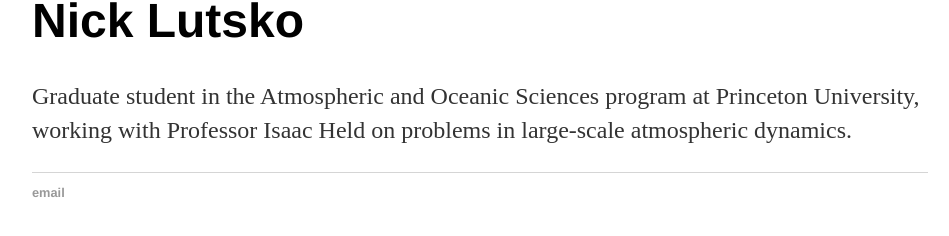
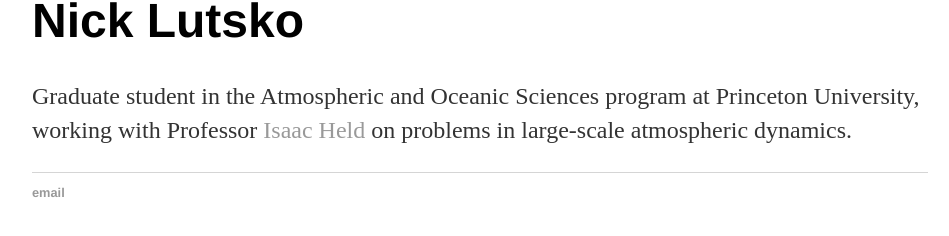
Before and after one commit to nicklutsko/nicklutsko.github.io, a Jekyll site: the page built from index.html, in a window 1280 px wide. Shown: the part 117-353 px from the top of the page, without its empty margins (160-1109 px from the left). Built offline with Jekyll 4.4.1, drawn with Linux system fonts in a browser that asks for light colours.

Commit message:
Update index.html

```diff
--- a/index.html
+++ b/index.html
@@ -5,5 +5,5 @@
 <div class="blurb">
 	<h1>Nick Lutsko</h1>
 	<p>Graduate student in the Atmospheric and Oceanic Sciences program at Princeton University,
-	working with Professor Isaac Held on problems in large-scale atmospheric dynamics.</p>
+	working with Professor <a href="http://www.gfdl.noaa.gov/isaac-held-homepage">Isaac Held</a> on problems in large-scale atmospheric dynamics.</p>
 </div><!-- /.blurb -->
```
